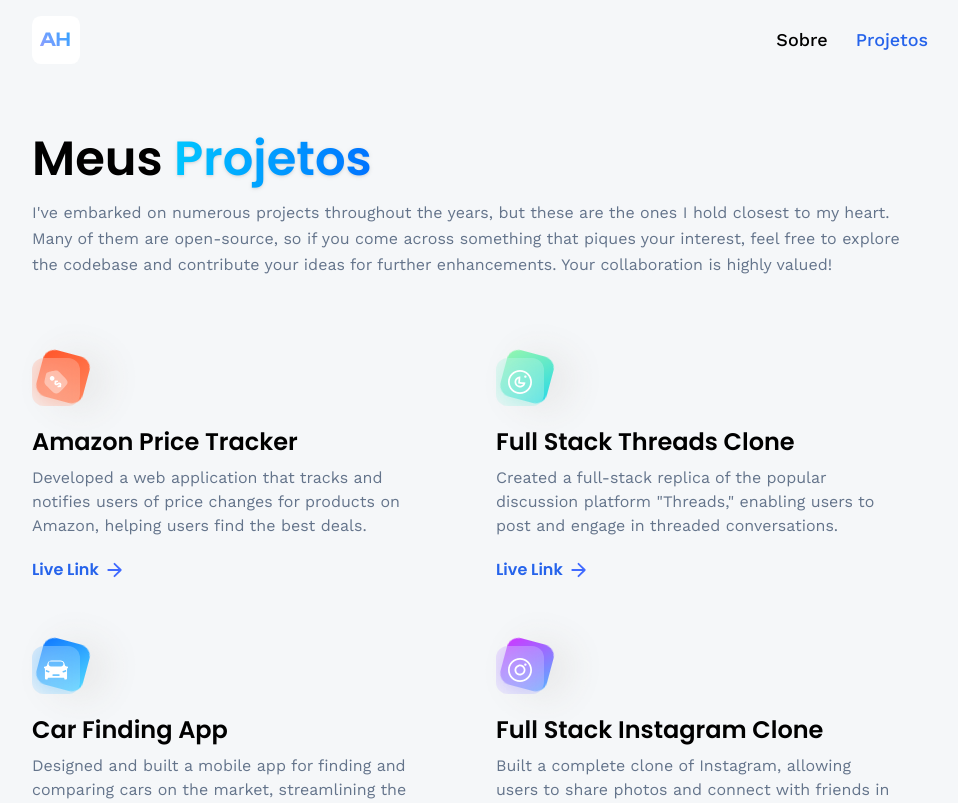
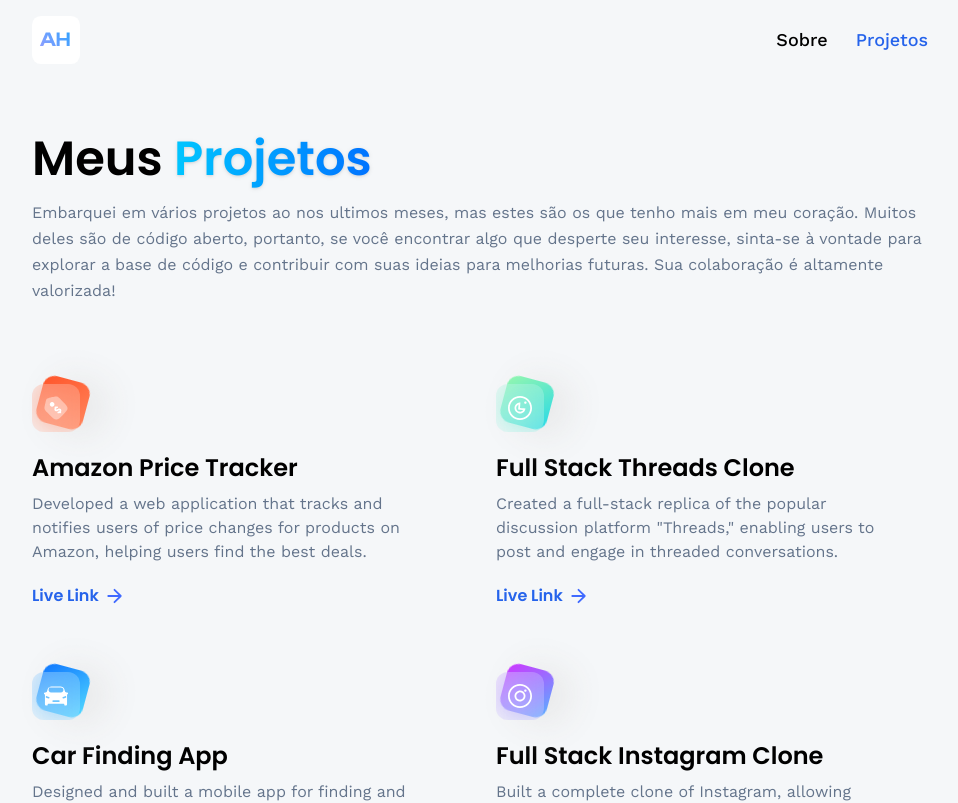
Before and after one commit to Gusthgomes/3D-Portifolio, a React (Vite) app: page /projects in a window 1280 px wide. Shown: the top 803 px of the page, without its empty margins (160-1118 px from the left). Built offline with nearby package versions, Linux system fonts and the light colour scheme; no server answers.

Commit message:
chore: translate text

```diff
--- a/src/pages/Projects.jsx
+++ b/src/pages/Projects.jsx
@@ -15,11 +15,7 @@ const Projects = () => {
       </h1>
 
       <p className='text-slate-500 mt-2 leading-relaxed'>
-        I've embarked on numerous projects throughout the years, but these are
-        the ones I hold closest to my heart. Many of them are open-source, so if
-        you come across something that piques your interest, feel free to
-        explore the codebase and contribute your ideas for further enhancements.
-        Your collaboration is highly valued!
+      Embarquei em vários projetos ao nos ultimos meses, mas estes são os que tenho mais em meu coração. Muitos deles são de código aberto, portanto, se você encontrar algo que desperte seu interesse, sinta-se à vontade para explorar a base de código e contribuir com suas ideias para melhorias futuras. Sua colaboração é altamente valorizada!
       </p>
 
       <div className='flex flex-wrap my-20 gap-16'>
```
